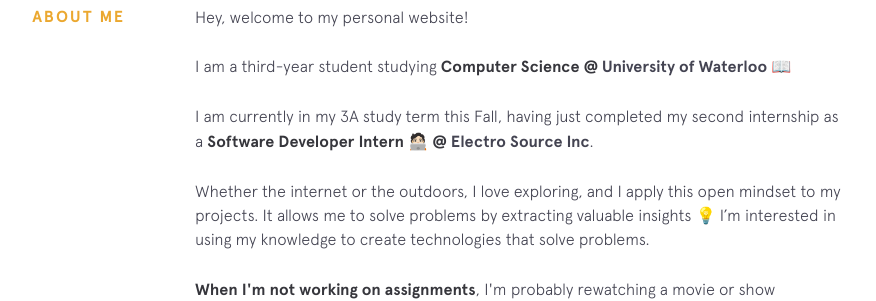
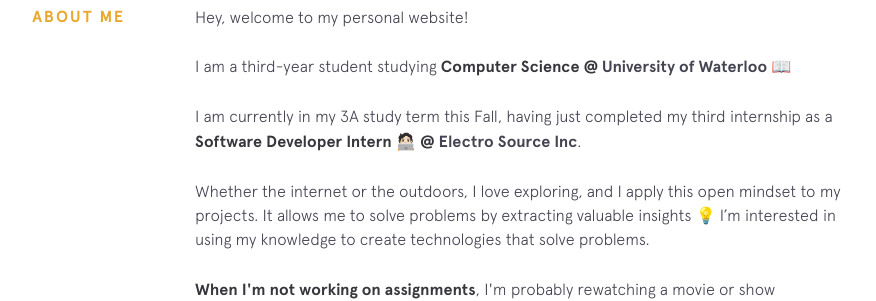
Before and after one commit to rohanxminocha/personal-website-v1, a Jekyll site: the page built from index.html, in a window 1280 px wide and 900 px high, scrolled down 842 px. Shown: the part 153-454 px from the top of the window, without its empty margins (255-1131 px from the left). Built offline with Jekyll 4.4.1, drawn with Linux system fonts in a browser that asks for light colours; nearby versions of some CDN libraries.

Commit message:
Update background.html

```diff
--- a/_includes/background.html
+++ b/_includes/background.html
@@ -3,7 +3,7 @@
   <div class="section__content">
     <p>Hey, welcome to my personal website!</p>
     <p>I am a third-year student studying <strong>Computer Science @</strong> <a class="underline-link" href="https://cs.uwaterloo.ca/" target="_blank">University of Waterloo</a> 📖</p>
-    <p>I am currently in my 3A study term this Fall, having just completed my second internship as a <strong>Software Developer Intern 🧑🏻‍💻 @</strong> <a class="underline-link" href="https://www.electrosource.com/" target="_blank">Electro Source Inc</a>.</p>
+    <p>I am currently in my 3A study term this Fall, having just completed my third internship as a <strong>Software Developer Intern 🧑🏻‍💻 @</strong> <a class="underline-link" href="https://www.electrosource.com/" target="_blank">Electro Source Inc</a>.</p>
     <p>Whether the internet or the outdoors, I love exploring, and I apply this open mindset to my projects. It allows me to solve problems by extracting valuable insights 💡 I’m interested in using my knowledge to create technologies that solve problems.</p>
     <p><strong>When I'm not working on assignments</strong>, I'm probably rewatching a movie or show <br>(rewatches >>> first watch) 🎥</p>
     <p>Some of my current interests are the <strong>Stock Market</strong>, <strong>Cryptocurrency</strong>, and <strong>Blockchain</strong>.</p>
```
